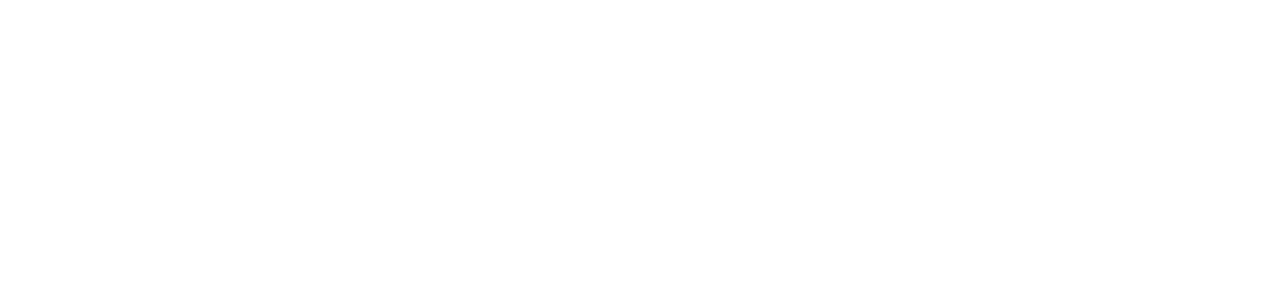
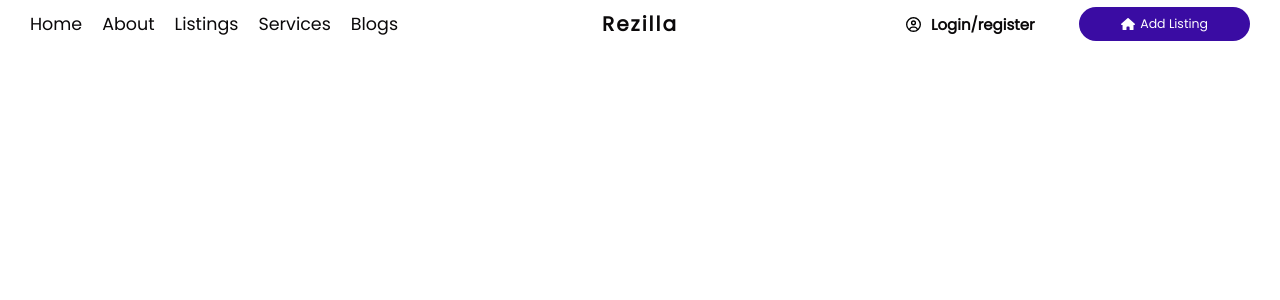
Before and after one commit to renekrizak/realestate, a React (Create React App) app: page / in a window 1280 px wide. Shown: the top 300 px of the page. Built offline with nearby package versions, Linux system fonts and the light colour scheme.

Commit message:
initial commit

```diff
--- /dev/null
+++ b/src/components/navbar.tsx
@@ -0,0 +1,143 @@
+import React from "react";
+import { Link } from "react-router-dom";
+import { useState } from "react";
+
+import "../style/compStyles/navbar.scss";
+
+interface NavigationLink {
+  name: string;
+  link: string;
+}
+
+const navLinks: NavigationLink[] = [
+  {
+    name: "Home",
+    link: "/",
+  },
+  {
+    name: "About",
+    link: "/about",
+  },
+  {
+    name: "Listings",
+    link: "/listings",
+  },
+  {
+    name: "Services",
+    link: "/services,",
+  },
+  {
+    name: "Blogs",
+    link: "/blogs",
+  },
+];
+
+const Navbar: React.FC = () => {
+  const [hamburger, setHamburger] = useState<boolean>(false);
+
+  const hamburgerMenu = () => {
+    setHamburger(!hamburger);
+  };
+
+  return (
+    <>
+      <nav>
+        <ul>
+          {navLinks.map((linkItem) => (
+            <li key={linkItem.link}>
+              <Link key={linkItem.link} to={linkItem.link}>
+                {linkItem.name}
+              </Link>
+            </li>
+          ))}
+          <li onClick={() => hamburgerMenu()}>
+            <svg
+              xmlns="http://www.w3.org/2000/svg"
+              height="3em"
+              viewBox="0 0 512 512"
+              className="hamburger-menu"
+            >
+              <path d="M0 96C0 78.3 14.3 64 32 64H416c17.7 0 32 14.3 32 32s-14.3 32-32 32H32C14.3 128 0 113.7 0 96zM64 256c0-17.7 14.3-32 32-32H480c17.7 0 32 14.3 32 32s-14.3 32-32 32H96c-17.7 0-32-14.3-32-32zM448 416c0 17.7-14.3 32-32 32H32c-17.7 0-32-14.3-32-32s14.3-32 32-32H416c17.7 0 32 14.3 32 32z" />
+            </svg>
+          </li>
+        </ul>
+        <div className="home-link">
+          <Link to={"/"}>
+            <h1>Rezilla</h1>
+          </Link>
+        </div>
+
+        <div className="login-listing-wrapper">
+          <div className="login-nav">
+            <svg
+              xmlns="http://www.w3.org/2000/svg"
+              height="1.5em"
+              viewBox="0 0 512 512"
+            >
+              <path d="M406.5 399.6C387.4 352.9 341.5 320 288 320H224c-53.5 0-99.4 32.9-118.5 79.6C69.9 362.2 48 311.7 48 256C48 141.1 141.1 48 256 48s208 93.1 208 208c0 55.7-21.9 106.2-57.5 143.6zm-40.1 32.7C334.4 452.4 296.6 464 256 464s-78.4-11.6-110.5-31.7c7.3-36.7 39.7-64.3 78.5-64.3h64c38.8 0 71.2 27.6 78.5 64.3zM256 512A256 256 0 1 0 256 0a256 256 0 1 0 0 512zm0-272a40 40 0 1 1 0-80 40 40 0 1 1 0 80zm-88-40a88 88 0 1 0 176 0 88 88 0 1 0 -176 0z" />
+            </svg>
+            <Link to={"/register"}> Login/register</Link>
+          </div>
+
+          <div className="listing-nav">
+            <Link to={"new-listing"}>
+              <svg
+                xmlns="http://www.w3.org/2000/svg"
+                height="1em"
+                viewBox="0 0 576 512"
+              >
+                <path d="M575.8 255.5c0 18-15 32.1-32 32.1h-32l.7 160.2c0 2.7-.2 5.4-.5 8.1V472c0 22.1-17.9 40-40 40H456c-1.1 0-2.2 0-3.3-.1c-1.4 .1-2.8 .1-4.2 .1H416 392c-22.1 0-40-17.9-40-40V448 384c0-17.7-14.3-32-32-32H256c-17.7 0-32 14.3-32 32v64 24c0 22.1-17.9 40-40 40H160 128.1c-1.5 0-3-.1-4.5-.2c-1.2 .1-2.4 .2-3.6 .2H104c-22.1 0-40-17.9-40-40V360c0-.9 0-1.9 .1-2.8V287.6H32c-18 0-32-14-32-32.1c0-9 3-17 10-24L266.4 8c7-7 15-8 22-8s15 2 21 7L564.8 231.5c8 7 12 15 11 24z" />
+              </svg>
+              Add Listing
+            </Link>
+          </div>
+        </div>
+      </nav>
+      <div className={`mobile-nav ${hamburger ? "open-menu" : "closed-menu"}`}>
+        <span onClick={() => hamburgerMenu()}>
+          <svg
+            xmlns="http://www.w3.org/2000/svg"
+            height="2em"
+            viewBox="0 0 384 512"
+          >
+            <path d="M342.6 150.6c12.5-12.5 12.5-32.8 0-45.3s-32.8-12.5-45.3 0L192 210.7 86.6 105.4c-12.5-12.5-32.8-12.5-45.3 0s-12.5 32.8 0 45.3L146.7 256 41.4 361.4c-12.5 12.5-12.5 32.8 0 45.3s32.8 12.5 45.3 0L192 301.3 297.4 406.6c12.5 12.5 32.8 12.5 45.3 0s12.5-32.8 0-45.3L237.3 256 342.6 150.6z" />
+          </svg>
+        </span>
+        <ul>
+          {navLinks.map((linkItem) => (
+            <li key={linkItem.name}>
+              <Link key={linkItem.link} to={linkItem.link}>
+                {linkItem.name}
+              </Link>
+            </li>
+          ))}
+        </ul>
+        <div className="login-nav">
+          <svg
+            xmlns="http://www.w3.org/2000/svg"
+            height="1.5em"
+            viewBox="0 0 512 512"
+          >
+            <path d="M406.5 399.6C387.4 352.9 341.5 320 288 320H224c-53.5 0-99.4 32.9-118.5 79.6C69.9 362.2 48 311.7 48 256C48 141.1 141.1 48 256 48s208 93.1 208 208c0 55.7-21.9 106.2-57.5 143.6zm-40.1 32.7C334.4 452.4 296.6 464 256 464s-78.4-11.6-110.5-31.7c7.3-36.7 39.7-64.3 78.5-64.3h64c38.8 0 71.2 27.6 78.5 64.3zM256 512A256 256 0 1 0 256 0a256 256 0 1 0 0 512zm0-272a40 40 0 1 1 0-80 40 40 0 1 1 0 80zm-88-40a88 88 0 1 0 176 0 88 88 0 1 0 -176 0z" />
+          </svg>
+          <Link to={"/register"}> Login/register</Link>
+        </div>
+
+        <div className="listing-nav">
+          <Link to={"new-listing"}>
+            <svg
+              xmlns="http://www.w3.org/2000/svg"
+              height="1em"
+              viewBox="0 0 576 512"
+            >
+              <path d="M575.8 255.5c0 18-15 32.1-32 32.1h-32l.7 160.2c0 2.7-.2 5.4-.5 8.1V472c0 22.1-17.9 40-40 40H456c-1.1 0-2.2 0-3.3-.1c-1.4 .1-2.8 .1-4.2 .1H416 392c-22.1 0-40-17.9-40-40V448 384c0-17.7-14.3-32-32-32H256c-17.7 0-32 14.3-32 32v64 24c0 22.1-17.9 40-40 40H160 128.1c-1.5 0-3-.1-4.5-.2c-1.2 .1-2.4 .2-3.6 .2H104c-22.1 0-40-17.9-40-40V360c0-.9 0-1.9 .1-2.8V287.6H32c-18 0-32-14-32-32.1c0-9 3-17 10-24L266.4 8c7-7 15-8 22-8s15 2 21 7L564.8 231.5c8 7 12 15 11 24z" />
+            </svg>
+            Add Listing
+          </Link>
+        </div>
+      </div>
+    </>
+  );
+};
+
+export default Navbar;
--- a/src/pages/Home.tsx
+++ b/src/pages/Home.tsx
@@ -1,7 +1,13 @@
 import React from "react";
 
+import Navbar from "../components/navbar";
+
 const Home = () => {
-  return <></>;
+  return (
+    <>
+      <Navbar></Navbar>
+    </>
+  );
 };
 
 export default Home;
--- /dev/null
+++ b/src/style/compStyles/navbar.scss
@@ -0,0 +1,261 @@
+@use "../styles.scss" as *;
+
+nav {
+  width: 100%;
+  padding: 0 10rem;
+  height: 6vh;
+  display: flex;
+  justify-content: space-between;
+  align-items: center;
+  position: fixed;
+  top: 0;
+  left: 0;
+
+  ul {
+    width: 35%;
+    display: flex;
+    list-style: none;
+    gap: 4rem;
+    @media (max-width: 900px) {
+      gap: 0;
+    }
+    a {
+      text-decoration: none;
+      font-size: 1.75rem;
+      font-weight: 500;
+      color: $black;
+    }
+  }
+}
+
+.login-listing-wrapper {
+  width: 35%;
+  display: flex;
+  justify-content: flex-end;
+  align-items: center;
+  height: 100%;
+}
+
+.login-nav {
+  width: 25%;
+  display: flex;
+  justify-content: center;
+  align-items: center;
+  a {
+    text-decoration: none;
+    font-size: 1.5rem;
+    font-weight: 600;
+    color: $black;
+  }
+  svg {
+    margin-right: 1rem;
+  }
+}
+
+.home-link {
+  height: 100%;
+  display: flex;
+  align-items: center;
+  justify-content: center;
+  a {
+    text-decoration: none;
+  }
+  h1 {
+    text-decoration: none;
+    color: $black;
+    font-size: 2rem;
+    letter-spacing: 0.2rem;
+  }
+}
+
+.listing-nav {
+  width: 25%;
+  height: 70%;
+  display: flex;
+  align-items: center;
+  justify-content: center;
+  background-color: $blue-dark;
+  border-radius: 2rem;
+  margin-left: 1vw;
+
+  a {
+    width: 100%;
+    height: 100%;
+    color: white;
+    text-decoration: none;
+    display: flex;
+    align-items: center;
+    justify-content: center;
+    font-size: 1.25rem;
+
+    svg {
+      fill: white;
+      padding-right: 0.5rem;
+    }
+  }
+}
+
+.header-logo {
+  cursor: pointer;
+}
+
+.mobile-menu {
+  cursor: pointer;
+  display: none;
+
+  @media (max-width: 900px) {
+    display: flex;
+  }
+
+  &:hover {
+    transition: all 0.3s;
+  }
+}
+
+.closed-menu {
+  left: -100% !important;
+}
+
+.open-menu {
+  left: 0 !important;
+  .login-nav {
+    display: flex;
+    width: 70%;
+    padding-bottom: 3rem;
+  }
+  .listing-nav {
+    display: flex;
+    height: 5rem;
+    width: 25rem;
+  }
+}
+
+.mobile-nav {
+  display: flex;
+  width: 100%;
+  height: 100vh;
+  z-index: 400;
+  background-color: white;
+  position: fixed;
+  top: 0;
+  left: 0;
+  text-align: center;
+  align-items: center;
+  justify-content: center;
+
+  flex-direction: column;
+
+  span {
+    position: absolute;
+    top: 4rem;
+
+    cursor: pointer;
+
+    &:hover {
+      transition: all 0.3s;
+    }
+  }
+
+  ul {
+    display: flex;
+    flex-direction: column;
+    gap: 2rem;
+    list-style: none;
+    padding-bottom: 3rem;
+    a {
+      text-decoration: none;
+      font-weight: 600;
+      font-size: 2rem;
+      color: $black;
+      &:hover {
+        transition: all 0.3s;
+      }
+    }
+  }
+}
+
+@media (min-width: 1175px) and (max-width: 1400px) {
+  nav {
+    padding: 0 3rem;
+    ul {
+      gap: 2rem;
+    }
+  }
+  .login-nav {
+    width: 45%;
+  }
+  .listing-nav {
+    width: 40%;
+  }
+}
+
+@media (min-width: 1400px) and (max-width: 1700px) {
+  .listing-nav {
+    width: 35%;
+  }
+  .login-nav {
+    width: 40%;
+  }
+  nav {
+    padding: 0 5rem;
+    ul {
+      gap: 2rem;
+    }
+  }
+}
+
+@media (min-width: 900px) and (max-width: 1175px) {
+  nav {
+    padding: 0 2rem;
+    ul {
+      width: 45%;
+      gap: 2rem;
+    }
+  }
+  .login-nav {
+    width: 45%;
+  }
+  .listing-nav {
+    width: 40%;
+  }
+}
+
+.hamburger-menu {
+  display: none;
+  cursor: pointer;
+
+  &:hover {
+    transition: all 0.3s;
+  }
+
+  @media (max-width: 900px) {
+    display: flex;
+  }
+}
+
+@media (max-width: 900px) {
+  .listing-nav {
+    display: none;
+    order: 1;
+  }
+  .login-nav {
+    display: none;
+  }
+  .login-listing-wrapper {
+    order: 2;
+  }
+  nav {
+    padding: 0 2rem;
+
+    ul {
+      order: 3;
+      justify-content: flex-end;
+      a {
+        display: none;
+      }
+    }
+  }
+  .home-link {
+    order: 1;
+  }
+}
```
Also changed, not shown: 1 other file (tests, documents, lock files or other folders).
